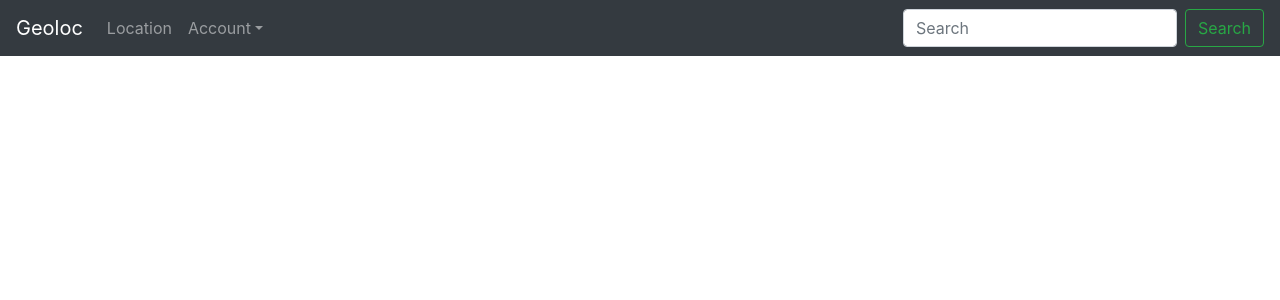
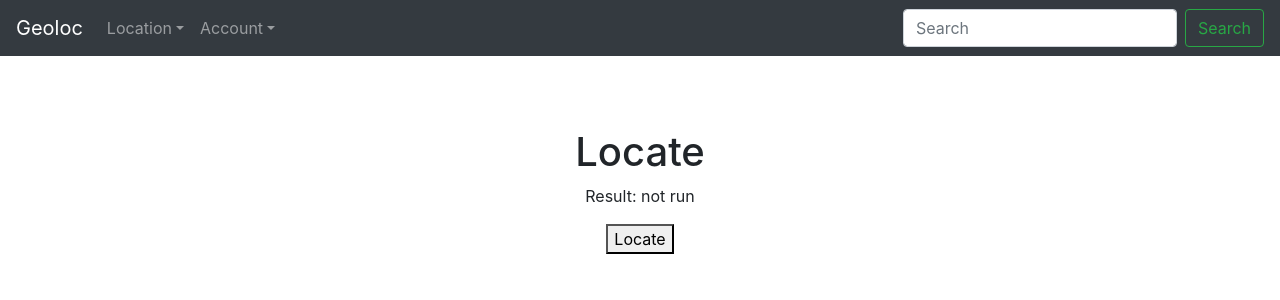
Before and after one commit to kkulewski/geoloc-app, an Angular app: page /locate in a window 1280 px wide. Before the commit this address led to /. Shown: the top 300 px of the page. Built offline with nearby package versions, Linux system fonts and the light colour scheme.

Commit message:
Rename location to locate component

```diff
--- a/src/app/app.module.ts
+++ b/src/app/app.module.ts
@@ -9,7 +9,7 @@ import { FormsModule } from '@angular/forms';
 import { AppComponent } from './app.component';
 import { NavbarComponent } from './navbar/navbar.component';
 import { HomeComponent } from './home/home.component';
-import { LocationComponent } from './location/location.component';
+import { LocateComponent } from './location//locate/locate.component';
 import { LocationsComponent } from './locations/locations.component';
 import { RegisterComponent } from './account/register/register.component';
 import { LoginComponent } from './account/login/login.component';
@@ -17,7 +17,7 @@ import { LoginComponent } from './account/login/login.component';
 
 const appRoutes: Routes = [
   { path: '', component: HomeComponent },
-  { path: 'location', component: LocationComponent },
+  { path: 'locate', component: LocateComponent },
   { path: 'locations', component: LocationsComponent },
   { path: 'register', component: RegisterComponent },
   { path: 'login', component: LoginComponent }
@@ -29,7 +29,7 @@ const appRoutes: Routes = [
     AppComponent,
     NavbarComponent,
     HomeComponent,
-    LocationComponent,
+    LocateComponent,
     LocationsComponent,
     RegisterComponent,
     LoginComponent
--- a/src/app/location/location.component.html
+++ b/src/app/location/locate/locate.component.html
@@ -1,4 +1,4 @@
-<h1>Location</h1>
+<h1>Locate</h1>
 <div *ngIf="location">
     <p>Hit the button to to get your coords.</p>
     <p>Latitude: <strong>{{ location.latitude }}</strong>
--- a/src/app/navbar/navbar.component.html
+++ b/src/app/navbar/navbar.component.html
@@ -6,8 +6,11 @@
   </button>
   <div class="collapse navbar-collapse" id="navbarsExampleDefault">
     <ul class="navbar-nav mr-auto">
-      <li class="nav-item">
-        <a class="nav-link" [routerLink]="['/location']">Location</a>
+      <li class="nav-item dropdown" ngbDropdown>
+        <a class="nav-link dropdown-toggle" id="dropdown02" ngbDropdownToggle>Location</a>
+        <div class="dropdown-menu" aria-labelledby="dropdown02" ngbDropdownMenu>
+          <a class="dropdown-item" [routerLink]="['/locate']">Locate</a>
+        </div>
       </li>
       <li class="nav-item dropdown" ngbDropdown>
         <a class="nav-link dropdown-toggle" id="dropdown01" ngbDropdownToggle>Account</a>
```
Also changed, not shown: src/app/location/locate/locate.component.ts (renamed from src/app/location/location.component.ts, +4 -4 lines), src/app/location/locate/locate.component.css (added), 1 other file (tests, documents, lock files or other folders).
